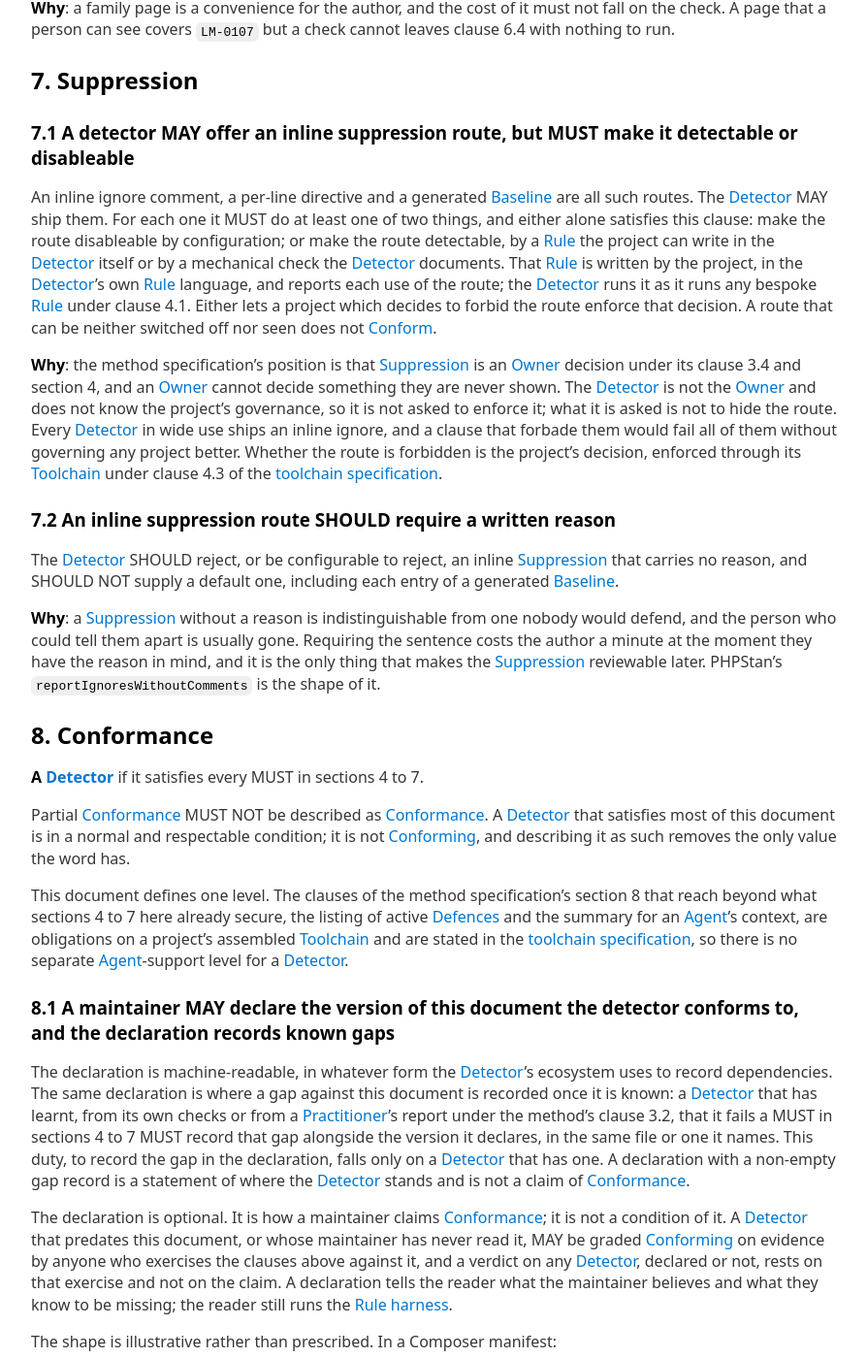
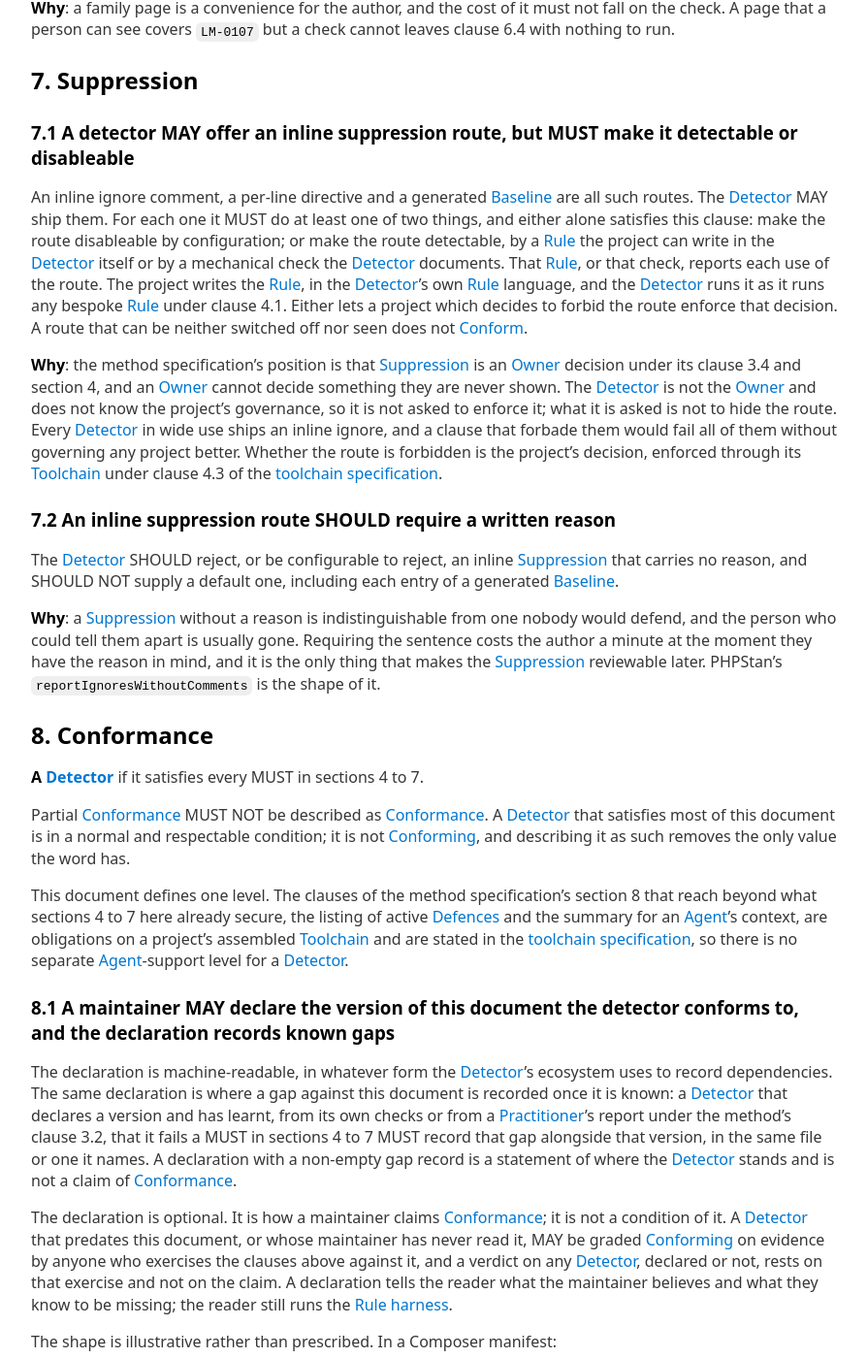
Before and after one commit to Defence-Before-Fix/defence-before-fix.github.io, a Jekyll site: the page built from DETECTOR-SPEC.md, in a window 1280 px wide and 1400 px high, scrolled down 6416 px. Shown: the whole window at 97% size, without its empty margins (192-1086 px from the left). Built offline with Jekyll 4.4.1, drawn with Linux system fonts in a browser that asks for light colours; our own code applies the rules of GitHub Pages for plain Markdown files.

Commit message:
Detector 7.1 and 8.1: the passages run 42 failed on, made clearer
Clause 8.1's gap MUST takes a detector that declares a version as its
subject, and the sentence narrowing the duty after it is cut. Clause
7.1 says the rule or the check reports each use of the route and that
the project writes the rule. The keyed 7.1 MUST sentence is unchanged.

Co-Authored-By: Claude Opus 5.5 <noreply@anthropic.com>

```diff
--- a/DETECTOR-SPEC.md
+++ b/DETECTOR-SPEC.md
@@ -277,9 +277,9 @@ An inline ignore comment, a per-line directive and a generated [Baseline] are al
 routes. The [Detector] MAY ship them. For each one it MUST do at least one of two things, and either
 alone satisfies this clause: make the route disableable by configuration; or make the route
 detectable, by a [Rule] the project can write in the [Detector] itself or by a mechanical check
-the [Detector] documents. That [Rule] is written by the project, in the [Detector]'s own [Rule]
-language, and reports each use of the route; the [Detector] runs it as it runs any bespoke
-[Rule] under clause 4.1. Either lets a project which decides to forbid
+the [Detector] documents. That [Rule], or that check, reports each use of the route. The project
+writes the [Rule], in the [Detector]'s own [Rule] language, and the [Detector] runs it as it runs
+any bespoke [Rule] under clause 4.1. Either lets a project which decides to forbid
 the route enforce that decision. A route that can be neither switched off nor seen does not [Conform].
 
 **Why**: the method specification's position is that [Suppression] is an [Owner]
@@ -319,10 +319,9 @@ for a [Detector].
 
 The declaration is machine-readable, in whatever form the [Detector]'s ecosystem uses to
 record dependencies. The same declaration is where a gap against this document is recorded once it is
-known: a [Detector] that has learnt, from its own checks or from a [Practitioner]'s
-report under the method's clause 3.2, that it fails a MUST in sections 4 to 7 MUST record that gap
-alongside the version it declares, in the same file or one it names. This duty, to record the gap
-in the declaration, falls only on a [Detector] that has one. A declaration with a non-empty
+known: a [Detector] that declares a version and has learnt, from its own checks or from a
+[Practitioner]'s report under the method's clause 3.2, that it fails a MUST in sections 4 to 7
+MUST record that gap alongside that version, in the same file or one it names. A declaration with a non-empty
 gap record is a statement of where the [Detector] stands and is not a claim of
 [Conformance].
 
```
Also changed, not shown: CHANGELOG.md.
